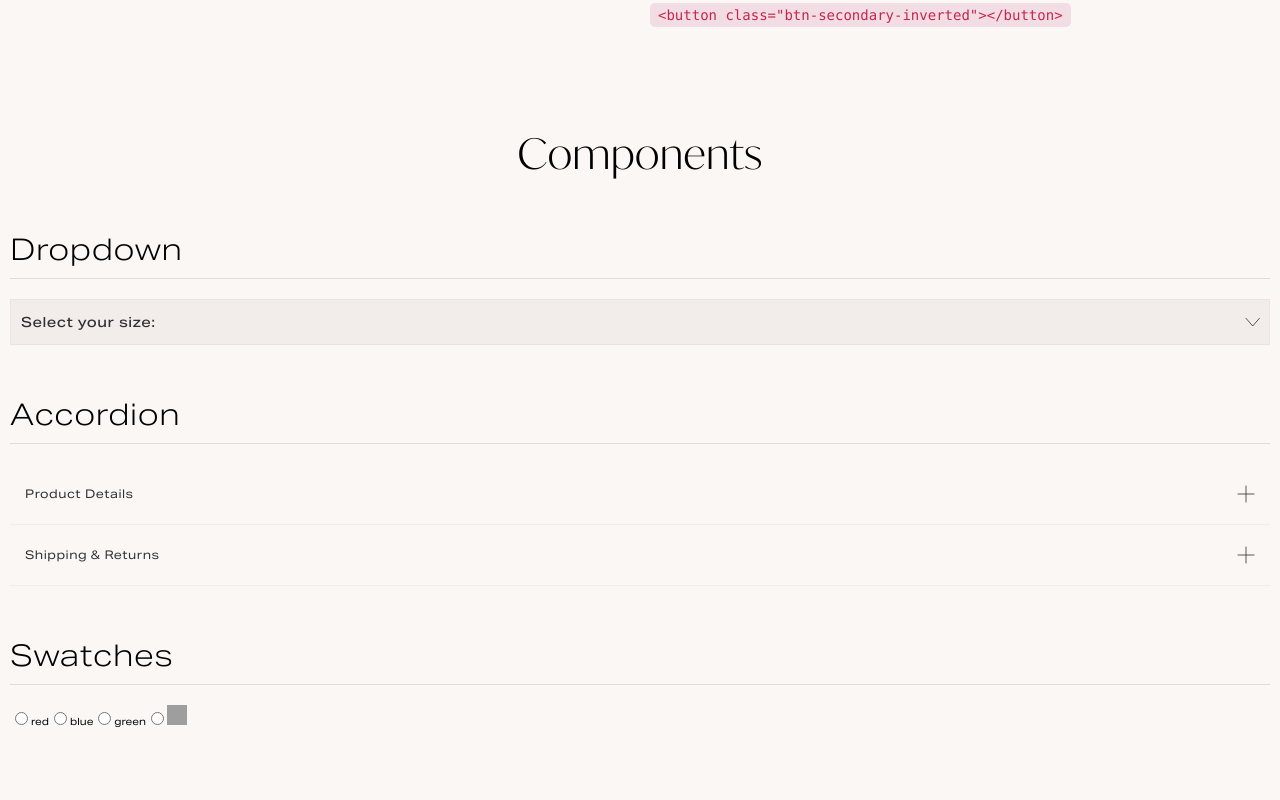
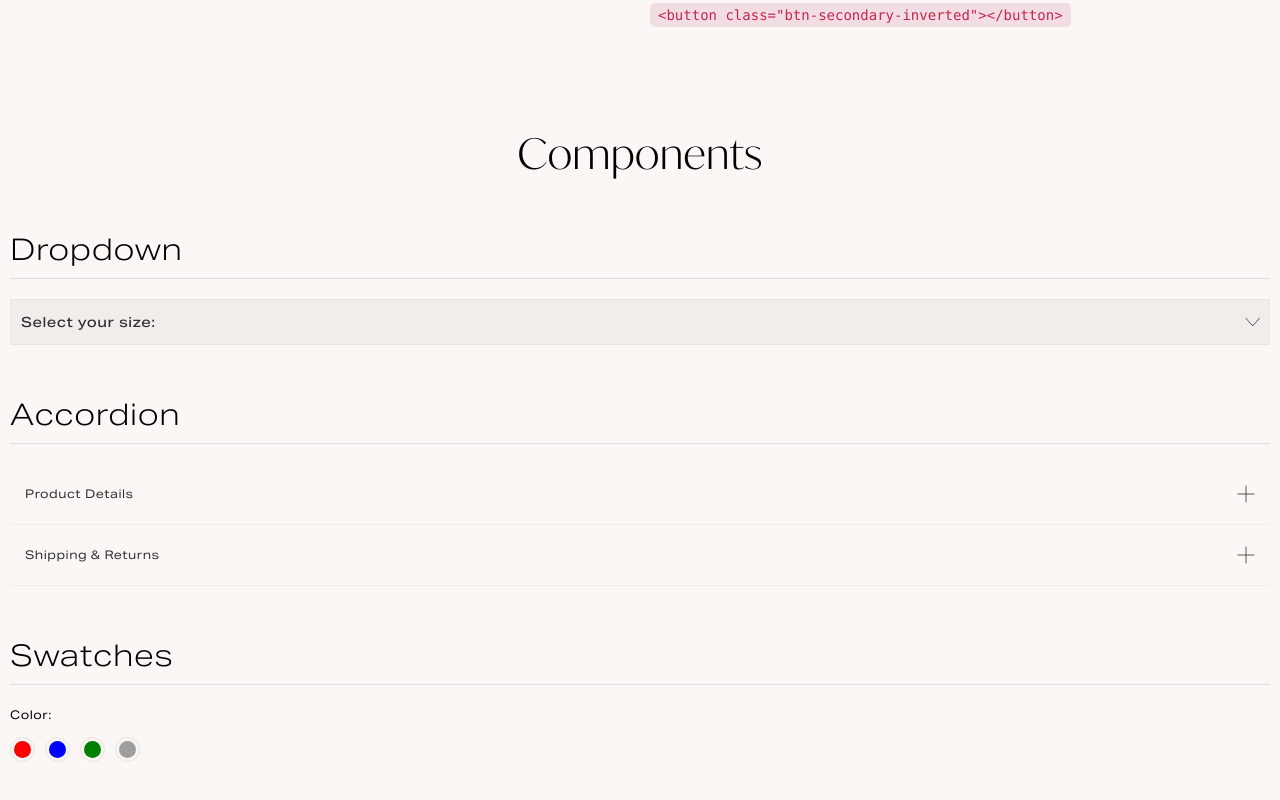
Before and after one commit to prakashPersistent/ui-boilerplate, a React (Create React App) app: page / in a window 1280 px wide. Shown: the part 4788-5588 px from the top of the page. Built offline with nearby package versions, Linux system fonts and the light colour scheme; grey boxes are pictures that could not be loaded.

Commit message:
swateches ui completed

```diff
--- a/src/App.js
+++ b/src/App.js
@@ -550,7 +550,7 @@ function App() {
 
           <div className='typography-box'>
             <h3 className='typography-title'>Swatches</h3>
-           <Swatches data={swatchesData}/>
+            <Swatches data={swatchesData}/>
           </div>
         </div>
       </div>
--- a/src/Components/Swatches.js
+++ b/src/Components/Swatches.js
@@ -10,18 +10,27 @@ const Swatches = ({data}) => {
       }
 
     return (
-        <div className='typography-wrap row'>
-              <div className='grid-md-12'>
+        <div>
+          <div className='swateches-title'>
+            Color:{active}
+          </div>
+          <div className='swateches-row'>
+            <ul>
                 {data?.map((ele,i)=>(
                     <>
-                        <input type="radio" id={"radio"+i}  name="radio" value={ele} onClick={()=>setActive(ele)} checked={ele === active}/>
-                        <label for={"radio"+i}>
+                    <li>
+                      <div className='swateches-item'>
+                        <input type="radio" id={"color-swateche-"+i}  name="color-swateche" value={ele} onClick={()=>setActive(ele)} checked={ele === active}/>
+                        <label for={"color-swateche-"+i}>
                                 {isValidUrl(ele)
-                                ? <img src={ele} height={20} width={20}/>
-                                :ele}
+                                ? <img className='swateches-type' src={ele}/>
+                                :<div className='swateches-type' style={{backgroundColor:ele}}></div>}
                         </label>
+                      </div>
+                    </li>
                   </>
                 ))}
+            </ul>
           </div>
         </div>
     );
--- a/src/scss/_reset.scss
+++ b/src/scss/_reset.scss
@@ -505,7 +505,7 @@ h6 {
           @include transform(translateY(-50%) rotate(45deg));
         }
       }
-      .accordion-body{
+      .accordion-body {
         display: block;
       }
     }
@@ -556,3 +556,59 @@ code {
   background-color: $code-bg-color;
   border-radius: 0.5rem;
 }
+
+.swateches-title{
+  font-size: 12px;
+  letter-spacing: 0.5px;
+  line-height: 20px;
+  margin-bottom: 12px;
+}
+.swateches-row {
+  ul {
+    @include flexbox();
+    @include align-items(center);
+    list-style: none;
+    margin: 0;
+    padding: 0;
+    li {
+      margin-right: 10px;
+      &:last-child {
+        margin-right: 0px;
+      }
+      .swateches-item{
+        position: relative;
+        input[type="radio"]{
+          margin: 0;
+          padding: 0;
+          height: 0px;
+          width: 0px;
+          position: absolute;
+          opacity: 0;
+          &:checked + label{
+            border-color: $color_deep_grey;
+          }
+        }
+        label{
+          height: 25px;
+          width: 25px;
+          border: 0.5px solid $color_tofu;
+          display: block;
+          border-radius: 100%;
+          background-color: $color_oat;
+          @include flexbox();
+          @include align-items(center);
+          @include justify-content(center);
+          @include transition(border-color 0.2s ease);
+          cursor: pointer;
+          .swateches-type{
+            height: 17px;
+            width: 17px;
+            border-radius: 100%;
+            position: relative;
+            display: block;
+          }
+        }
+      }
+    }
+  }
+}
```
Lines whose indentation alone changed are shown as unchanged.
